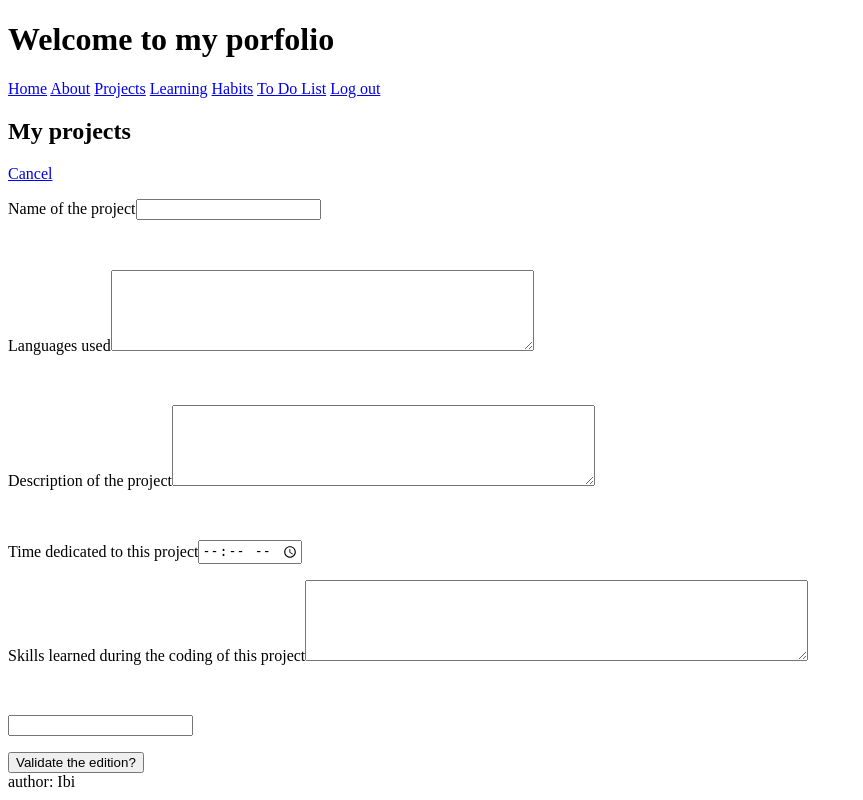
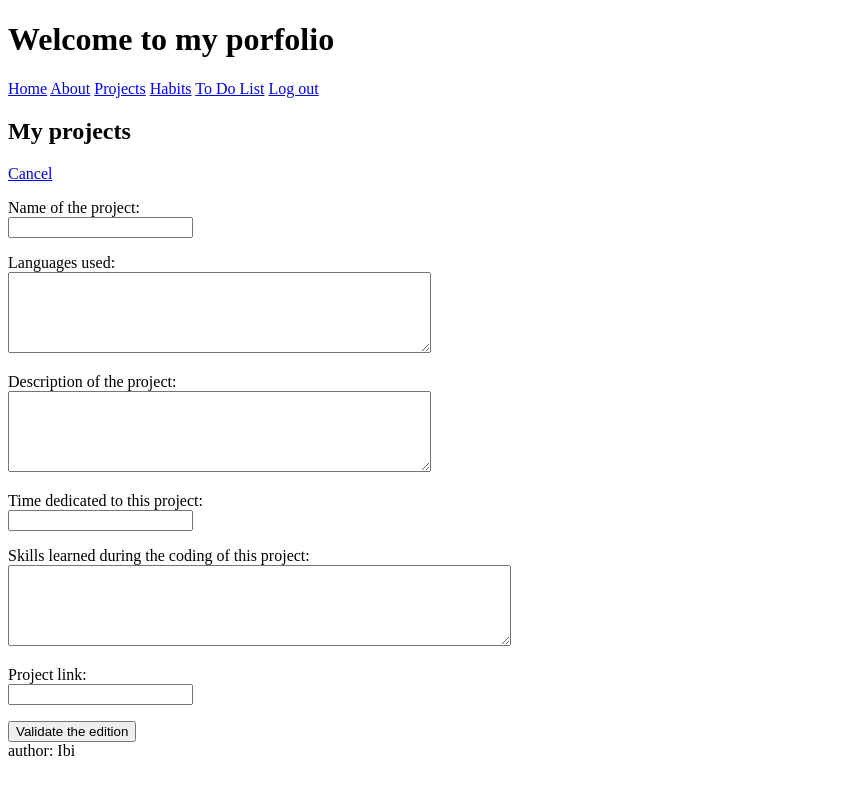
Before and after one commit to elrooibi-debug/portfolio, a Flask app: page /projects?action=edit in a window 1280 px wide. Shown: the whole page, without its empty margins (0-863 px from the left). Run offline with Flask 3, Linux system fonts and the light colour scheme; a user stored in the database is signed in; data that the repository does not hold is empty; some libraries are stand-ins or nearby versions.

Commit message:
partie projets finie

```diff
--- a/app.py
+++ b/app.py
@@ -27,6 +27,9 @@ def index():
     show_form = (request.args.get('action') == 'edit')
 
     if request.method == 'POST':
+        if 'loggedin' not in session:
+            return redirect(url_for('login'))
+
         nouveau_texte = request.form['Presentation']
 
         cursor = mysql.connection.cursor()
@@ -90,21 +93,17 @@ def logout():
     return redirect(url_for('login'))
 
 
-@app.route('/learning')
-def learning():
-    if 'loggedin' not in session:
-        return redirect(url_for('login'))
-    return render_template('learning.html', title="Learning")
-
-
 @app.route('/projects', methods = ['GET', 'POST'])
 def projects():
-    if 'loggedin' not in session:
-        return redirect(url_for('login'))
 
     show_form = (request.args.get('action') == 'edit')
+    project_id = request.args.get('id_project')
 
     if request.method == 'POST':
+        if 'loggedin' not in session:
+            return redirect(url_for('login'))
+
+        edit_id = request.form.get('id')
         name_project = request.form['name_project']
         language_info = request.form['language_info']
         new_description = request.form['description']
@@ -113,45 +112,40 @@ def projects():
         lien = request.form['lien']
 
         cursor = mysql.connection.cursor()
-        cursor.execute("UPDATE project SET name_project =%s, language_info =%s, new_description =%s, time =%s, skills= %s, lien =%s WHERE id_project = 1" , (name_project, language_info,new_description,time, new_skills, lien))
+
+        if edit_id:
+            cursor.execute("UPDATE project SET name_project = %s, language_info = %s, description = %s, time = %s, skills = %s, lien = %s WHERE id_project = %s", (name_project, language_info,new_description,time, new_skills, lien, edit_id))
+        else:
+            cursor.execute("INSERT INTO `project` (id_project, name_project, language_info, time, skills, lien, description) VALUES (1, %s, %s, %s, %s, %s,%s)", (name_project, language_info,new_description,time, new_skills, lien))
         mysql.connection.commit()
-        cursor.close
+        cursor.close()
 
         return redirect(url_for('projects'))
 
+    selected_project = None
+    if show_form and project_id:
+        cursor = mysql.connection.cursor()
+        cursor.execute( "SELECT * FROM `project` WHERE id_project = %s", (project_id, ))
+        selected_project = cursor.fetchone()
+        cursor.close()
+
     cursor = mysql.connection.cursor()
-
-    cursor.execute("SELECT * FROM `project`")
-    project = cursor.fetchall()
+    cursor.execute("SELECT * FROM `project` ")
+    all_projects = cursor.fetchall()
     cursor.close()
-
-    if project:
-        name = project['name_project']
-        languages_used = project['language_info']
-        description_project = project['description']
-        time_spent = project['time']
-        skills_learned = project['skills']
-        project_link = project['lien']
-    else:
-        name = languages_used = description_project = time_spent = skills_learned = project_link = ""
 
 
     return render_template(
         'projects.html',
         title="Projects",
         show_form=show_form,
-        name=name,
-        languages_used=languages_used,
-        description_project=description_project,
-        time_spent=time_spent,
-        skills_learned=skills_learned,
-        project_link=project_link
+        projects = all_projects,
+        project = selected_project
     )
 
 @app.route('/habits', methods=['GET', 'POST'])
 def habits():
-    if 'loggedin' not in session:
-        return redirect(url_for('login'))
+
 
     show_form = (request.args.get('action') == 'add')
     today_date = datetime.now().strftime('%Y-%m-%d')
@@ -160,6 +154,9 @@ def habits():
     cursor = mysql.connection.cursor()
 
     if request.method == 'POST':
+        if 'loggedin' not in session:
+            return redirect(url_for('login'))
+
         name = request.form['name']
         times = request.form['times']
         done = request.form['done']
--- a/templates/base.html
+++ b/templates/base.html
@@ -9,11 +9,10 @@
     <nav>
         <a href="/index">Home</a>
         <a href="/about">About</a>
+        <a href="/projects">Projects</a>
 
 
         {% if session.get('loggedin') %}
-            <a href="/projects">Projects</a>
-            <a href="/learning">Learning</a>
             <a href="/habits">Habits</a>
             <a href="/todo">To Do List</a>
 
@@ -29,7 +28,6 @@
         {% block index %}{%endblock%}
         {%block about%}{%endblock%}
         {%block projects%}{%endblock%}
-        {%block learning%}{%endblock%}
         {%block habits %}{%endblock%}
         {%block login %}{%endblock%}
         {%block todo%}{%endblock%}
--- a/templates/habits.html
+++ b/templates/habits.html
@@ -6,7 +6,9 @@
 
 <div style="margin-bottom: 15px;">
     {% if not show_form %}
+        {% if session.get('loggedin') %}
         <a href="{{ url_for('habits', action='add') }}">Add Habit</a>
+        {% endif %}
     {% else %}
         <a href="{{ url_for('habits') }}">Cancel</a>
     {% endif %}
--- a/templates/index.html
+++ b/templates/index.html
@@ -3,7 +3,11 @@
 {% block index %}
     {% if not show_form %}
         <p>{{ presentation }}</p>
+
+        {% if session.get('loggedin') %}
         <a href="{{ url_for('index', action='edit') }}">Edit</a>
+        {% endif %}
+
     {% else %}
         <a href="{{ url_for('index') }}">Cancel</a>
 
--- a/templates/learning.html
+++ /dev/null
@@ -1,5 +0,0 @@
-{%extends "base.html" %}
-
-    {%block learning%}
-
-    {%endblock%}
--- a/templates/projects.html
+++ b/templates/projects.html
@@ -5,25 +5,73 @@
 
 
     {%if not show_form%}
-        <a href="{{ url_for('projects', action = 'edit')}}" method = "POST">Edit</a>
+        {% if session.get('loggedin') %}
+            <a href="{{ url_for('projects', action = 'edit')}}" class="btn-edit">Add new project </a>
+        {% endif %}
+
+        <div class="project-grid">
+            {% for p in projects %}
+                <div class="project-card">
+                    <div class="card-header">
+                        <h3>{{ p.name_project }}</h3>
+                        <span class="badge-time">{{ p.time }}</span>
+                    </div>
+
+                    <p class="card-description">{{ p.description }}</p>
+
+                    <div class="card-tags">
+                        <div class="tag">{{ p.language_info }}</div>
+                        <div class="tag">{{ p.skills }}</div>
+                    </div>
+
+            {% if p.lien %}
+            <p><a href="{{ p.lien }}" target="_blank" class="card-link">View project</a></p>
+            {% endif %}
+
+                {% if session.get('loggedin') %}
+                    <a href="{{ url_for('projects', action='edit', id_project=p.id_project) }}" class="btn-edit">Edit</a>
+                {% endif %}
+            </div>
+            {% else %}
+            <p>No projects found.</p>
+            {% endfor %}
+        </div>
+
+
     {% else %}
         <a href="{{ url_for('projects')}}">Cancel</a>
-    {% endif %}
 
+        <form action="{{ url_for('projects') }}" method="POST" style="margin-top: 15px;">
 
-    {% if show_form %}
-    <form action= "{{ url_for('projects')}}" method="POST">
-        <p>Name of the project<input type="text" name="name_project" value=" {{ name }}"></p>
-        <br>
-        <p>Languages used<textarea name="Langages used" rows="5" cols="50" required>{{ languages_used }}</textarea></p>
-        <br>
-        <p>Description of the project<textarea name="description" rows="5" cols="50" required>{{ description_project }}</textarea></p>
-        <br>
-        <p>Time dedicated to this project<input type="time" value="{{ time }}"></p>
-        <p>Skills learned during the coding of this project<textarea name="skills" rows="5" cols="60" required>{{ skills_learned }}</textarea></p>
-        <br>
-        <p><input type="text" name="lien" value="{{ lien }}"></p>
-        <input type="submit" value="Validate the edition?">
+            {% if project %}
+                <input type="hidden" name="id" value="{{ project.id_project }}">
+            {% endif %}
+
+            <p>Name of the project:<br>
+                <input type="text" name="name_project" value="{{ project.name_project if project else ''}}" required>
+            </p>
+
+            <p>Languages used:<br>
+                <textarea name="language_info" rows="5" cols="50" required>{{ project.language_info if project else '' }}</textarea>
+            </p>
+
+            <p>Description of the project:<br>
+                <textarea name="description" rows="5" cols="50" required>{{ project.description if project else '' }}</textarea>
+            </p>
+
+            <p>Time dedicated to this project:<br>
+                <input type="text" name="time" value="{{ project.time if project else '' }}">
+            </p>
+
+            <p>Skills learned during the coding of this project:<br>
+                <textarea name="skills" rows="5" cols="60" required>{{ project.skills if project else '' }}</textarea>
+            </p>
+
+            <p>Project link:<br>
+                <input type="text" name="lien" value="{{ project.lien if project else '' }}">
+            </p>
+
+            <input type="submit" value="Validate the edition">
     </form>
     {% endif %}
 
```
